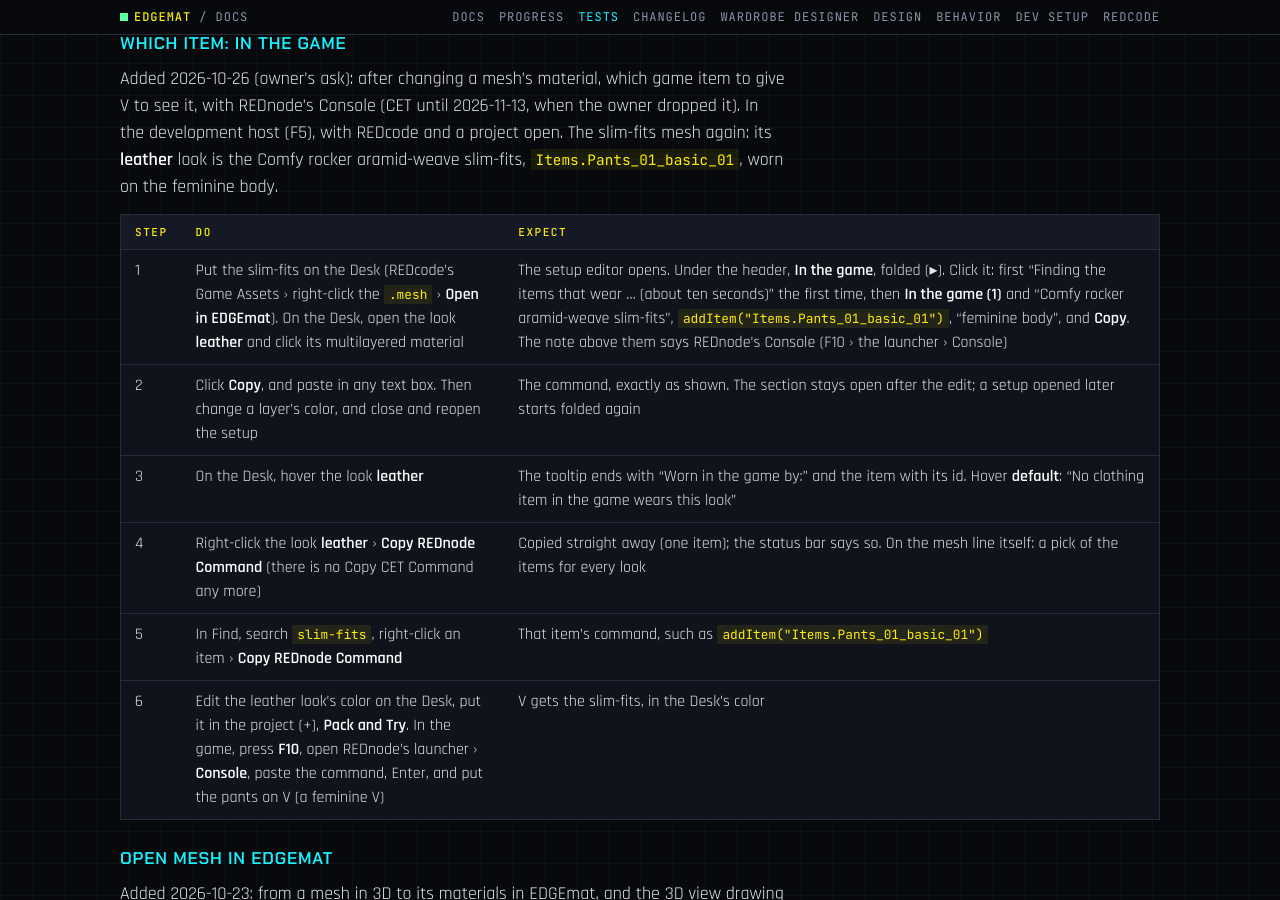
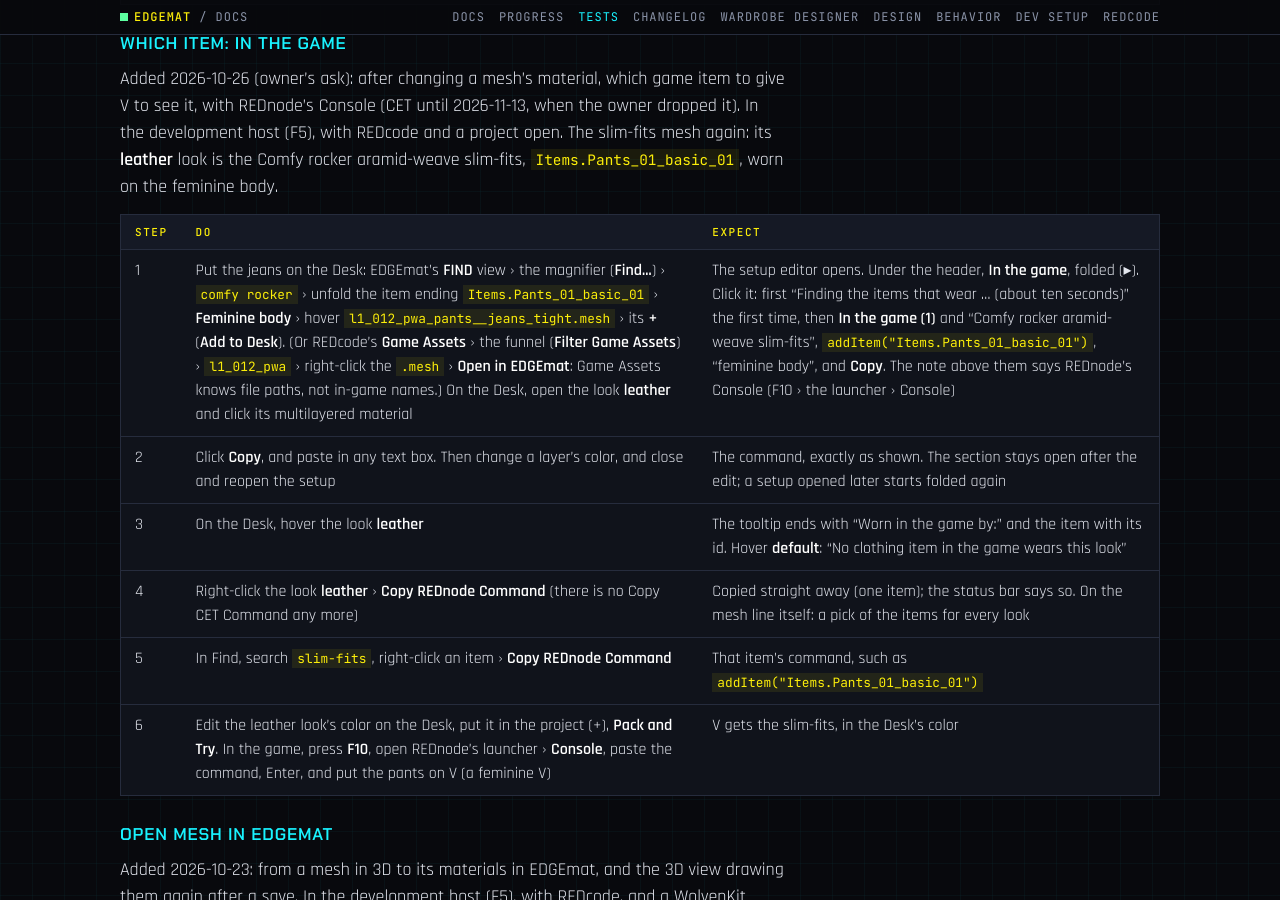
Before and after one commit to Edgemodders/EDGEmat, a Jekyll site: the page built from docs/testing.md, in a window 1280 px wide and 900 px high, scrolled down 37089 px. Built offline with Jekyll 4.4.1, drawn with Linux system fonts in a browser that asks for light colours; our own code applies the rules of GitHub Pages for plain Markdown files.

Commit message:
Tests: Which item step 1 finds the jeans by name in EDGEmat's Find, or by file name in Game Assets
Co-Authored-By: Claude Opus 5.5 <noreply@anthropic.com>

```diff
--- a/docs/testing.md
+++ b/docs/testing.md
@@ -487,7 +487,7 @@ Added 2026-10-26 (owner's ask): after changing a mesh's material, which game ite
 
 | Step | Do | Expect |
 |---|---|---|
-| 1 | Put the slim-fits on the Desk (REDcode's Game Assets › right-click the `.mesh` › **Open in EDGEmat**). On the Desk, open the look **leather** and click its multilayered material | The setup editor opens. Under the header, **In the game**, folded (▸). Click it: first "Finding the items that wear ... (about ten seconds)" the first time, then **In the game (1)** and "Comfy rocker aramid-weave slim-fits", `addItem("Items.Pants_01_basic_01")`, "feminine body", and **Copy**. The note above them says REDnode's Console (F10 › the launcher › Console) |
+| 1 | Put the jeans on the Desk: EDGEmat's **FIND** view › the magnifier (**Find...**) › `comfy rocker` › unfold the item ending `Items.Pants_01_basic_01` › **Feminine body** › hover `l1_012_pwa_pants__jeans_tight.mesh` › its **+** (**Add to Desk**). (Or REDcode's **Game Assets** › the funnel (**Filter Game Assets**) › `l1_012_pwa` › right-click the `.mesh` › **Open in EDGEmat**: Game Assets knows file paths, not in-game names.) On the Desk, open the look **leather** and click its multilayered material | The setup editor opens. Under the header, **In the game**, folded (▸). Click it: first "Finding the items that wear ... (about ten seconds)" the first time, then **In the game (1)** and "Comfy rocker aramid-weave slim-fits", `addItem("Items.Pants_01_basic_01")`, "feminine body", and **Copy**. The note above them says REDnode's Console (F10 › the launcher › Console) |
 | 2 | Click **Copy**, and paste in any text box. Then change a layer's color, and close and reopen the setup | The command, exactly as shown. The section stays open after the edit; a setup opened later starts folded again |
 | 3 | On the Desk, hover the look **leather** | The tooltip ends with "Worn in the game by:" and the item with its id. Hover **default**: "No clothing item in the game wears this look" |
 | 4 | Right-click the look **leather** › **Copy REDnode Command** (there is no Copy CET Command any more) | Copied straight away (one item); the status bar says so. On the mesh line itself: a pick of the items for every look |
```
